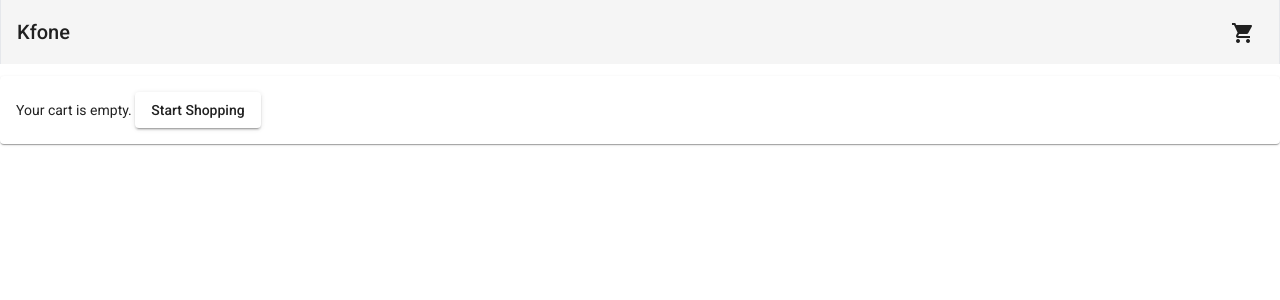
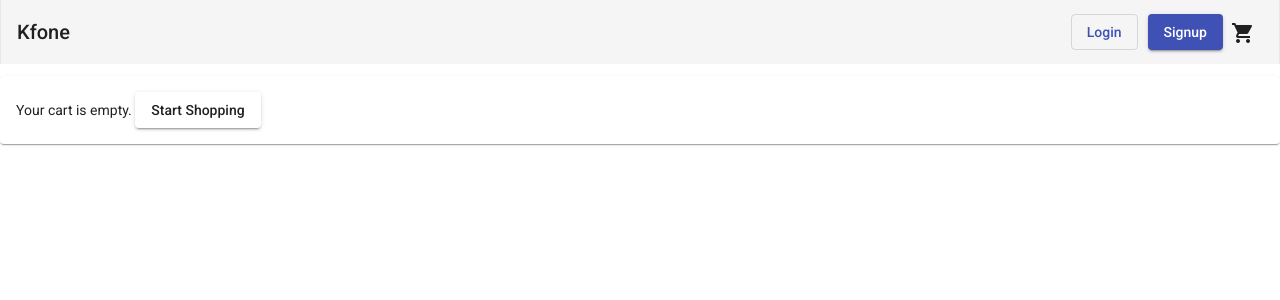
Before and after one commit to pasandevin/frontend-asgardeo-b2c-team-2, an Angular app: page /cart in a window 1280 px wide. Shown: the top 300 px of the page. Built offline with nearby package versions, Linux system fonts and the light colour scheme.

Commit message:
Added login and signup buttons

```diff
--- a/src/app/components/header/header.component.html
+++ b/src/app/components/header/header.component.html
@@ -1,5 +1,11 @@
 <mat-toolbar class="justify-between max-w-full mx-auto border-x">
   <a routerLink="home">Kfone</a>
+
+  <div>
+    <button mat-stroked-button color="primary" style="margin-right: 10px">
+      Login
+    </button>
+    <button mat-raised-button color="primary">Signup</button>
     <button mat-icon-button [matMenuTriggerFor]="menu">
       <mat-icon
         [matBadge]="itemsQuantity"
@@ -8,6 +14,8 @@
         >shopping_cart</mat-icon
       >
     </button>
+  </div>
+
   <mat-menu #menu="matMenu">
     <div class="p-3 divide-y divide-solid">
       <div class="pb-3 flex justify-between">
--- a/src/app/components/header/header.component.ts
+++ b/src/app/components/header/header.component.ts
@@ -1,4 +1,4 @@
-import { Component, Input } from '@angular/core';
+import { Component, EventEmitter, Input, Output } from '@angular/core';
 import { Cart, CartItem } from 'src/app/models/cart.model';
 import { CartService } from 'src/app/services/cart.service';
 
--- /dev/null
+++ b/src/app/pages/home/components/product-box/product-box.component.css
@@ -0,0 +1,10 @@
+.mat-card:hover {
+  box-shadow: 0 4px 8px 0 rgba(0, 0, 0, 0.2);
+  /* transform: scale(1.05);
+  transition: all 0.3s ease-in-out; */
+  background-color: #eeeeee;
+}
+
+.mat-card {
+  transition: all 0.3s ease-in-out;
+}
--- a/src/app/pages/home/components/product-box/product-box.component.html
+++ b/src/app/pages/home/components/product-box/product-box.component.html
@@ -24,7 +24,9 @@
       <div class="flex justify-between">
         <span class="text-red-400">{{ product.price | currency }}</span>
         <button (click)="onAddToCart()">
-          <mat-icon class="text-gray-500">shopping_cart</mat-icon>
+          <mat-icon [style.color]="bgColor" (click)="changeColor()"
+            >shopping_cart</mat-icon
+          >
         </button>
       </div>
     </div>
--- a/src/app/pages/home/components/product-box/product-box.component.ts
+++ b/src/app/pages/home/components/product-box/product-box.component.ts
@@ -1,18 +1,30 @@
 import { Component, EventEmitter, Input, Output } from '@angular/core';
+import { ActivatedRoute } from '@angular/router';
 import { Product } from 'src/app/models/product.model';
 
 @Component({
   selector: '[app-product-box]',
   templateUrl: './product-box.component.html',
+  styleUrls: ['./product-box.component.css'],
 })
 export class ProductBoxComponent {
   @Input() fullWidthMode = false;
   @Input() product: Product | undefined;
   @Output() addToCart = new EventEmitter();
 
-  constructor() {}
+  @Input() myData: string | undefined;
+
+  constructor(private activatedRoute: ActivatedRoute) {}
+
+  ngOnItit(): void {}
+
+  bgColor = 'gray';
 
   onAddToCart(): void {
     this.addToCart.emit(this.product);
   }
+
+  changeColor(): void {
+    this.bgColor = 'yellowgreen';
+  }
 }
```
Lines whose indentation alone changed are shown as unchanged.
